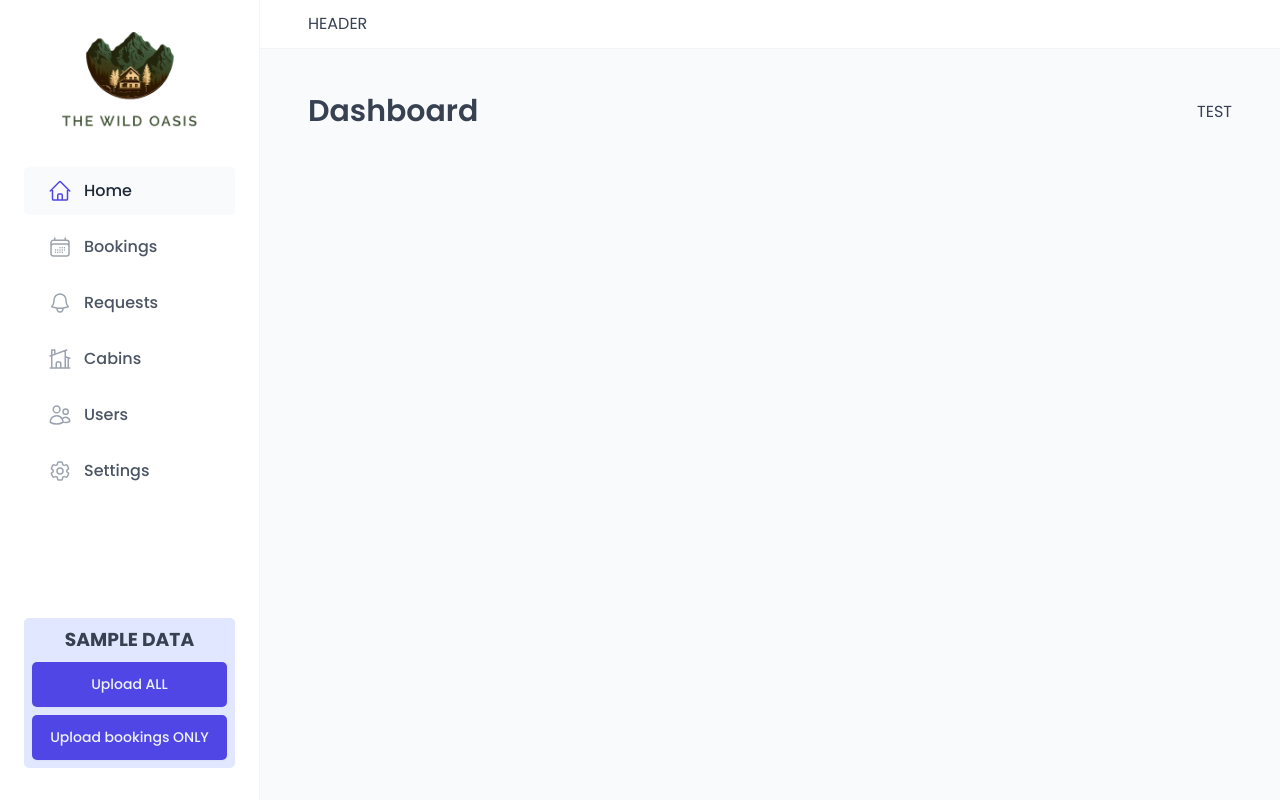
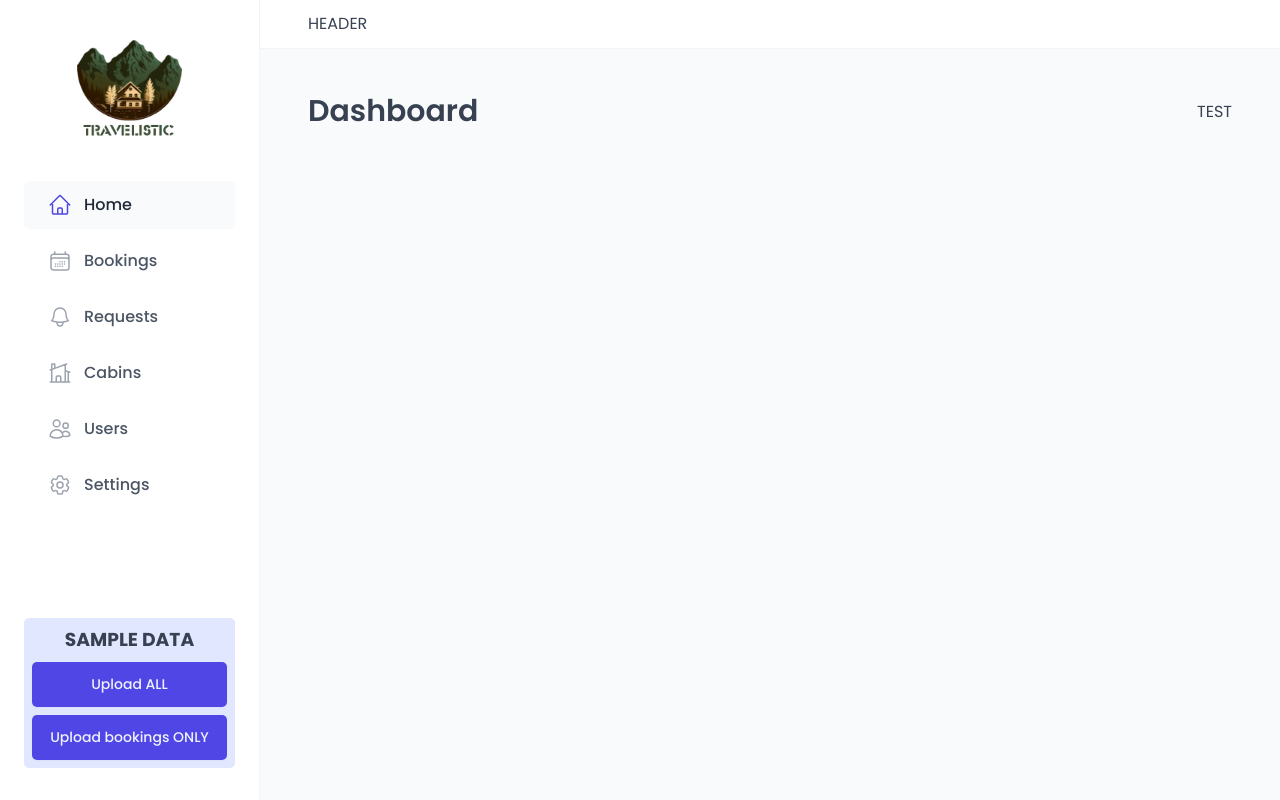
Before and after one commit to Ayush-Dhawan/hotel_management, a React (Vite) app: page /dashboard in a window 1280 px wide. Built offline with nearby package versions, Linux system fonts and the light colour scheme; a web font is replaced by a local one.

Commit message:
logo change

```diff
--- a/index.html
+++ b/index.html
@@ -16,7 +16,7 @@
 />
 
     <meta name="viewport" content="width=device-width, initial-scale=1.0" />
-    <title>The wild oasis</title>
+    <title>Travelistic</title>
   </head>
   <body>
     <div id="root"></div>
--- a/src/features/requests/useDeleteGuests.js
+++ b/src/features/requests/useDeleteGuests.js
@@ -12,7 +12,6 @@ export default function useDeleteGuests(){
         mutationFn: (email) => deleteGuestApi(email),
 
         onSuccess: () =>{
-            toast.success("guest deleted")
             queryClient.invalidateQueries({active: true})
         },
 
--- a/src/ui/Logo.jsx
+++ b/src/ui/Logo.jsx
@@ -5,14 +5,14 @@ const StyledLogo = styled.div`
 `;
 
 const Img = styled.img`
-  height: 9.6rem;
+  height: 11rem;
   width: auto;
 `;
 
 function Logo() {
   return (
     <StyledLogo>
-      <Img src="/logo-light.png" alt="Logo" />
+      <Img src="/myLogo-light.png" alt="Logo" />
     </StyledLogo>
   );
 }
```
Also changed, not shown: public/myLogo-light.png (added).
